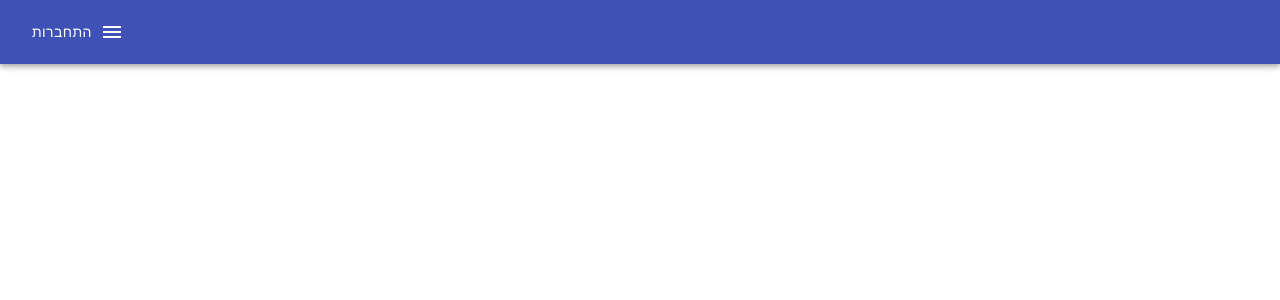
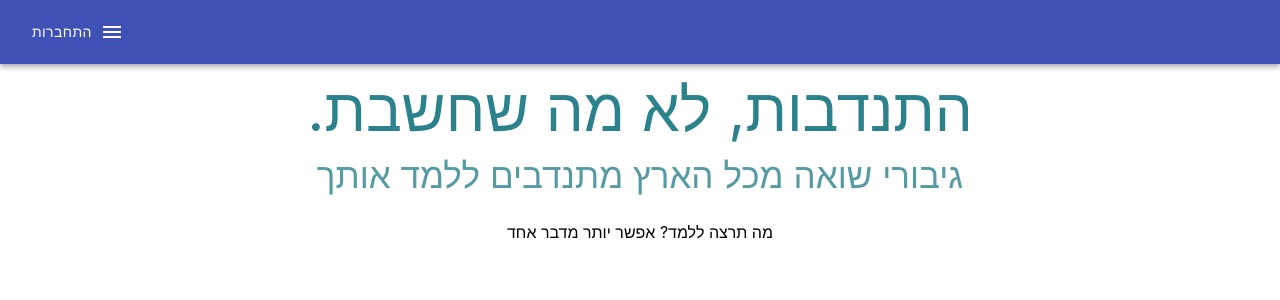
Before and after one commit to odedhr/BraveTogether, a React (Create React App) app in the folder Client/: page / in a window 1280 px wide. Shown: the top 300 px of the page. Built offline with nearby package versions, Linux system fonts and the light colour scheme.

Commit message:
globalstyles

```diff
--- a/Client/package.json
+++ b/Client/package.json
@@ -14,10 +14,12 @@
     "@types/react": "^17.0.3",
     "@types/react-dom": "^17.0.3",
     "@types/react-modal": "^3.12.0",
+    "@types/styled-components": "^5.1.9",
     "react": "^17.0.2",
     "react-dom": "^17.0.2",
     "react-modal": "^3.12.1",
     "react-scripts": "4.0.3",
+    "styled-components": "^5.2.1",
     "typescript": "^4.2.3",
     "web-vitals": "^1.1.1"
   },
--- a/Client/src/App.tsx
+++ b/Client/src/App.tsx
@@ -2,11 +2,13 @@ import React from 'react';
 import logo from './logo.svg';
 import './App.css';
 import AppBar from './components/AppBar/AppBar';
+import Main from './components/Main/Main';
 
 function App() {
   return (
     <div className="App">
       <AppBar></AppBar>
+      <Main></Main>
     </div>
   );
 }
--- a/Client/src/components/Main/Main.tsx
+++ b/Client/src/components/Main/Main.tsx
@@ -1,17 +1,36 @@
 import * as React from 'react';
+import styled from 'styled-components'
 
+const Title = styled.div`
+font-size: 60px;
+  line-height: 1.5;
+  letter-spacing: normal;
+  text-align: center;
+  color: #2c828c;
+`
+const SubTitle = styled.div`
+font-size: 35px;
+  line-height: 1.2;
+  letter-spacing: normal;
+  text-align: center;
+  color: rgba(44, 130, 140, 0.8);
+`
+const Text = styled.div`
+margin-top: 2%;
+`
 export interface IMainProps {
 }
 
 export default function Main (props: IMainProps) {
   return (
     <div>
-      <div>
-          התנדבות, לא מה שחשבת.
-          </div>
-          <div>
+      <Title>
+          .התנדבות, לא מה שחשבת
+          </Title>
+          <SubTitle>
          גיבורי שואה מכל הארץ מתנדבים ללמד אותך
-          </div>
+          </SubTitle>
+          <Text>מה תרצה ללמד? אפשר יותר מדבר אחד </Text>
     </div>
   );
 }
```
Also changed, not shown: Client/src/globalSyles.js (added, +9 -0 lines), 1 other file (tests, documents, lock files or other folders).
